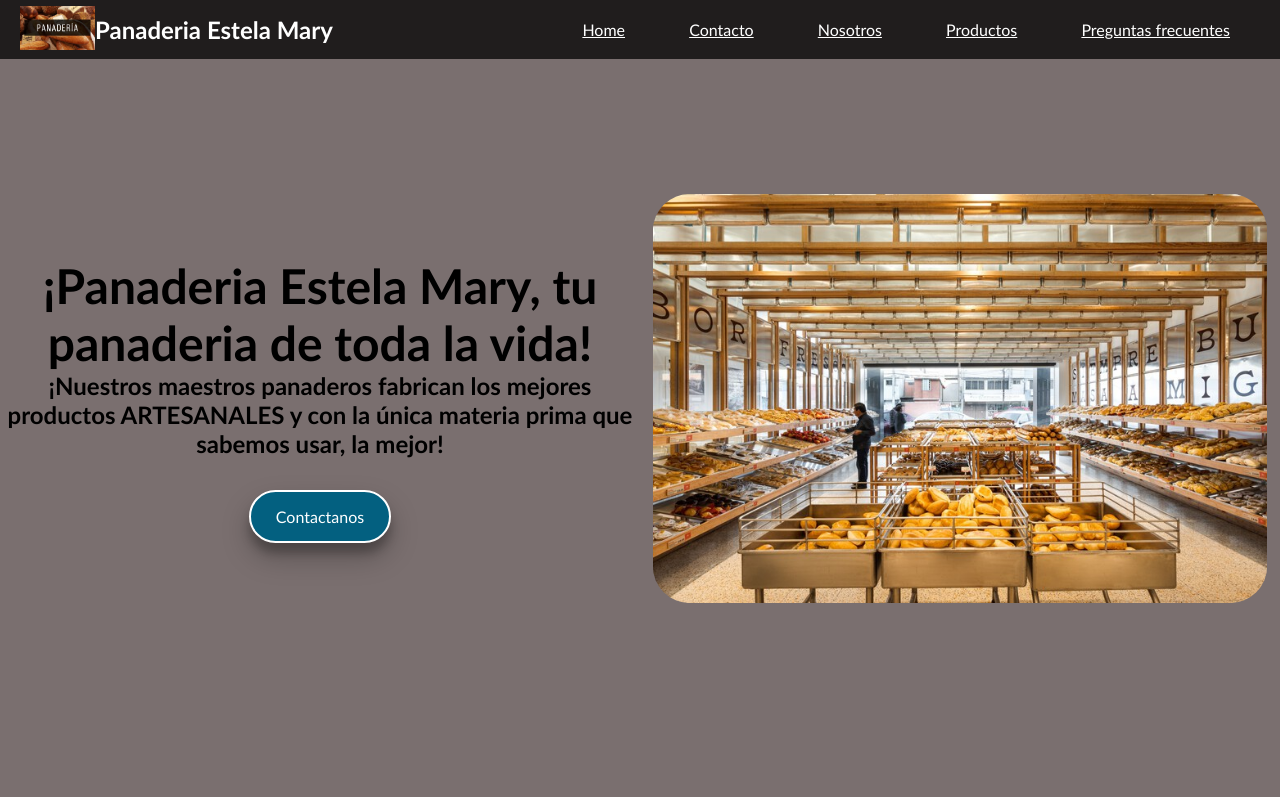
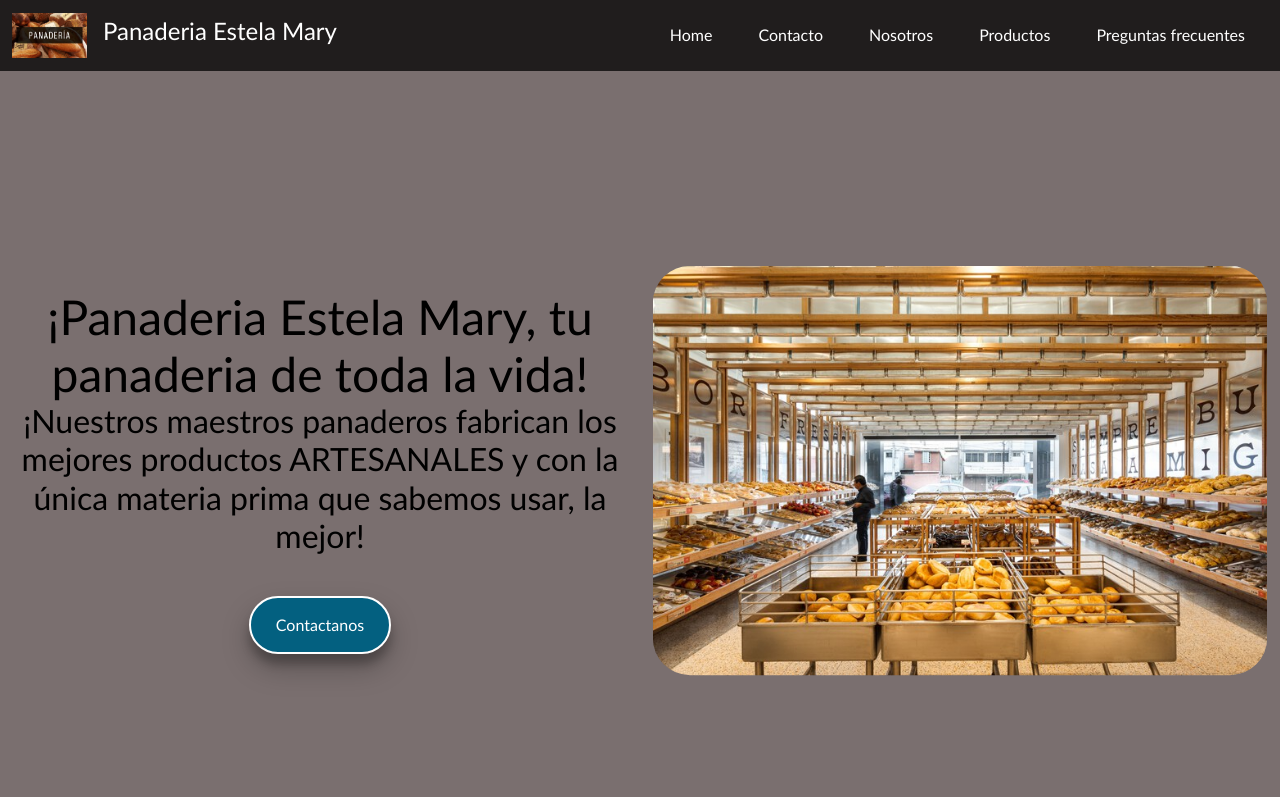
Before and after one commit to sancorr/proyecto-panaderia-coder, a plain HTML site: page index.html in a window 1280 px wide. Shown: the top 797 px of the page. Drawn offline with nearby package versions, Linux system fonts and the light colour scheme; a web font is replaced by a local one.

Commit message:
navbar movile

```diff
--- a/css/style.css
+++ b/css/style.css
@@ -12,36 +12,40 @@ body {
 
 /* HEADER*/
 
+.navbar {
+  background-color: rgb(32, 29, 29);
+}
+.nav-link {
+  color: white;
+  margin: 0 15px;
+
+}
+
 header {
-  background-color: rgb(32, 29, 29);
-  position: fixed;
-  top: 0;
-  width: 100%;
-  display: flex;
-  flex-flow: row wrap;
-  justify-content: space-between;
-  padding: 0 20px;
+
   grid-area: header;
 }
 
-header .headerLeft {
-  display: flex;
-  align-items: center;
-}
 
 .legend {
   color: white;
+  font-size: 1.5em;
+}
+
+/*header nav ul {
+  margin-bottom: 0;
+  padding-left: 0;
 }
 
 header nav ul li {
   list-style-type: none;
   display: inline-block;
-  margin: 20px 30px ;
+  margin: 20px 30px;
 }
 
 header nav ul li a {
   color: white;
-}
+}*/
 
 /*MAIN*/
 
@@ -54,7 +58,6 @@ header nav ul li a {
   flex-direction: row;
   justify-content: center;
   align-items: center;
-
 }
 
 #portada .portadaRight {
@@ -74,6 +77,10 @@ header nav ul li a {
 
 #portada .portadaLeft h1 {
   font-size: 3rem;
+  margin-bottom: 0;
+  font-weight: 400;
+  line-height: normal;
+  font-family: "Gill Sans", "Gill Sans MT", Calibri, "Trebuchet MS", sans-serif;
 }
 
 .tarjeta {
@@ -97,7 +104,6 @@ header nav ul li a {
 
 section {
   background-color: #788782;
-
 }
 
 #servicios h2 {
@@ -112,7 +118,6 @@ section {
   justify-content: space-around;
   padding-bottom: 4%;
 }
-
 
 #servicios .servicios {
   width: 320px;
@@ -138,7 +143,6 @@ section {
   flex-direction: row;
   flex-wrap: wrap;
   justify-content: space-evenly;
-
 }
 
 footer ul {
@@ -153,11 +157,10 @@ form p {
 .email {
   width: 50vw;
   display: flex;
-
 }
 
 .ingreso {
-  width: 60% ; /*400px*/
+  width: 60%; /*400px*/
   height: 40px;
   margin: 0 20px;
   border: none;
@@ -165,7 +168,7 @@ form p {
 }
 
 .btnAceptar {
-  width: 40% ; /*200px*/
+  width: 40%; /*200px*/
   height: 40px;
   margin: 0 10px;
   background-color: rgb(41, 78, 4);
@@ -187,7 +190,6 @@ footer div iframe {
     flex-direction: row;
     padding: 7px;
     font-size: small;
-
   }
 
   main #portada {
@@ -196,8 +198,6 @@ footer div iframe {
     height: 160vh;
     justify-content: center;
     align-items: center;
-
-
   }
 
   #portada .portadaLeft {
@@ -214,14 +214,12 @@ footer div iframe {
     justify-content: space-around;
     align-items: stretch;
   }
-
 }
 
 @media screen and (max-width: 768px) {
   header {
     display: flex;
     flex-direction: column;
-
   }
 
   header .headerLeft {
@@ -241,8 +239,6 @@ footer div iframe {
     height: 160vh;
     justify-content: center;
     align-items: center;
-
-
   }
 
   #portada .portadaLeft {
@@ -262,18 +258,15 @@ footer div iframe {
     width: 80%;
     padding: 1%;
   }
-
 }
 
 @media screen and (max-width: 320px) {
-
   /*Encabezado y navbar*/
   header {
     display: flex;
     flex-direction: column;
     padding: 0 2px;
     position: static;
-
   }
 
   header .headerLeft {
@@ -289,12 +282,9 @@ footer div iframe {
     flex-direction: column;
     justify-content: center;
     align-items: center;
-
-
   }
   header nav ul li {
-    margin: 5px ;
-
+    margin: 5px;
   }
 
   /*Portada principal*/
@@ -305,24 +295,19 @@ footer div iframe {
     height: 100vh;
     justify-content: center;
     align-items: center;
-
-
   }
 
   #portada .portadaLeft {
     width: 100%;
-
   }
 
-   #portada .portadaLeft h1 {
+  #portada .portadaLeft h1 {
     font-size: 2rem;
-}
+  }
 
   .portadaLeft h2 {
     font-size: large;
   }
-
-
 
   #portada .portadaRight {
     width: 90%;
@@ -339,13 +324,13 @@ footer div iframe {
   }
 
   /*Footer*/
-   footer ul  {
+  footer ul {
     display: flex;
     justify-content: space-around;
     padding-top: 7px;
-   }
+  }
 
-   .email {
+  .email {
     width: 100vw;
   }
 
--- a/index.html
+++ b/index.html
@@ -6,6 +6,8 @@
     <meta name="viewport" content="width=device-width, initial-scale=1.0">
     <title>Panaderia Estela Mary</title>
     <link rel="shortcut icon" href="img/logopanaderia.webp" type="image/x-icon">
+    <!--BOOTSTRAP-->
+    <link href="https://cdn.jsdelivr.net/npm/bootstrap@5.3.2/dist/css/bootstrap.min.css" rel="stylesheet" integrity="sha384-T3c6CoIi6uLrA9TneNEoa7RxnatzjcDSCmG1MXxSR1GAsXEV/Dwwykc2MPK8M2HN" crossorigin="anonymous">
     <link rel="stylesheet" href="css/style.css">
     <link rel="preconnect" href="https://fonts.googleapis.com">
     <link rel="preconnect" href="https://fonts.gstatic.com" crossorigin>
@@ -17,31 +19,29 @@
 
     <header>
 
-        <!--encabezado con logo y barra de navegacion-->
+        <nav class="navbar navbar-expand-md bg-body-dark ">
+            <div class="container-fluid ">
+              <a class="navbar-brand" href="#"><img width="75" src="img/logopanaderia.webp" alt="logo principal panaderia">
+              </a>
+              <h2 class="legend">Panaderia Estela Mary</h2>
+              <button class="navbar-toggler" type="button" data-bs-toggle="collapse" data-bs-target="#navbarNavAltMarkup" aria-controls="navbarNavAltMarkup" aria-expanded="false" aria-label="Toggle navigation">
+                <span class="navbar-toggler-icon"></span>
+              </button>
+              <div class="collapse navbar-collapse" id="navbarNavAltMarkup">
+                <div class="navbar-nav ms-auto">
+                  <a class="nav-link" aria-current="page" href="#">Home</a>
+                  <a class="nav-link" href="pages/contacto.html">Contacto</a>
+                  <a class="nav-link" href="pages/nosotros.html">Nosotros</a>
+                  <a class="nav-link" href="pages/productos.html">Productos</a>
+                  <a class="nav-link " href="pages/preguntasfrecuentes.html">Preguntas frecuentes</a>
+                </div>
+              </div>
+            </div>
+          </nav>
 
-        <div class="headerLeft">
+        </header>
 
-            <a href="#"><img width="75" src="img/logopanaderia.webp" alt="logo principal panaderia"></a>
 
-            <h2 class="legend">Panaderia Estela Mary</h2>
-
-        </div>
-
-        <!--bara de navegacion principal-->
-
-        <nav>
-
-            <ul>
-                <li><a href="#">Home</a></li>
-                <li><a href="pages/contacto.html">Contacto</a></li>
-                <li><a href="pages/nosotros.html">Nosotros</a></li>
-                <li><a href="pages/productos.html">Productos</a></li>
-                <li><a href="pages/preguntasfrecuentes.html">Preguntas frecuentes</a></li>
-            </ul>
-
-        </nav>
-
-    </header>
 
     <main>
 
@@ -174,6 +174,8 @@
 
     </footer>
 
+    <!--BOOTSTRAP-->
+    <script src="https://cdn.jsdelivr.net/npm/bootstrap@5.3.2/dist/js/bootstrap.bundle.min.js" integrity="sha384-C6RzsynM9kWDrMNeT87bh95OGNyZPhcTNXj1NW7RuBCsyN/o0jlpcV8Qyq46cDfL" crossorigin="anonymous"></script>
 </body>
 
 </html>
```
